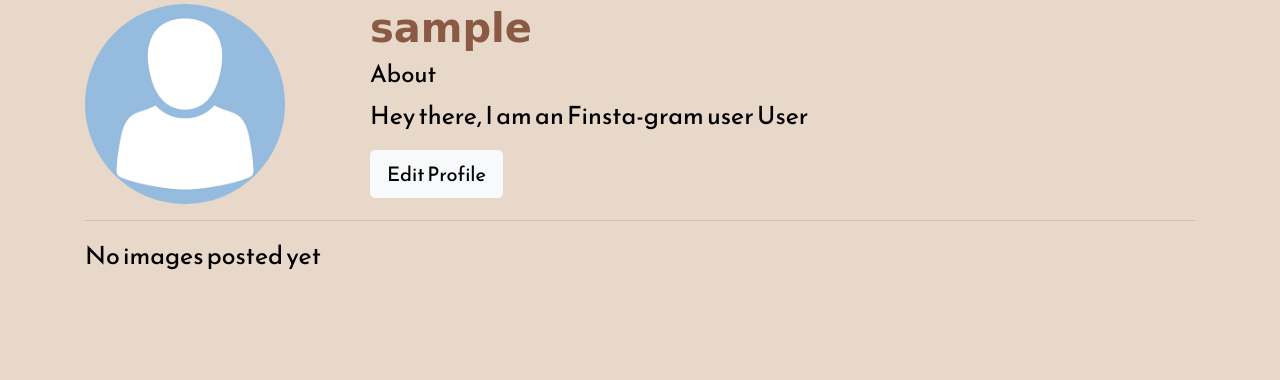
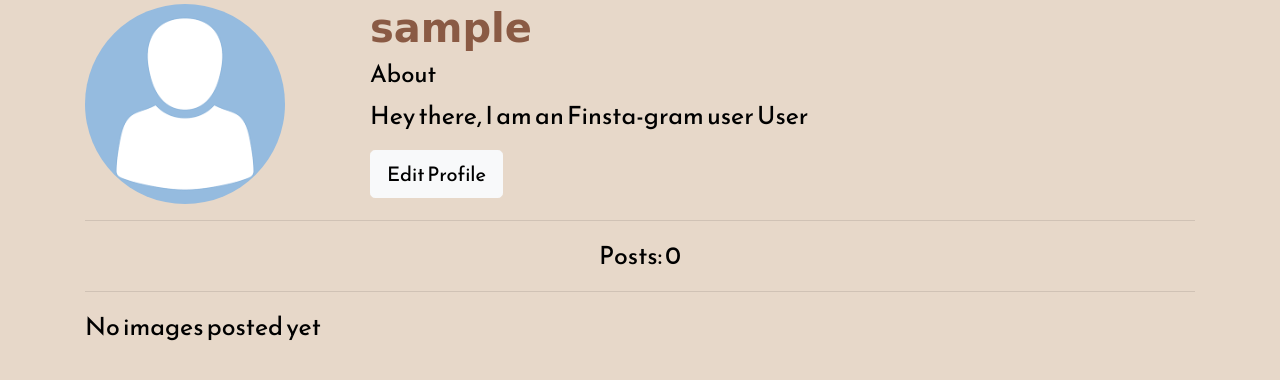
Before and after one commit to kangangi/Finsta, a Django app: page /profile/ in a window 1280 px wide. Shown: the part 142-522 px from the top of the page. Run offline with Django 3.2, Linux system fonts and the light colour scheme; the visitor is signed in with stand-in values (Sample User, id 1); data comes from the database, SQL or seed files in the repository; data that the repository does not hold is empty; some libraries are stand-ins or nearby versions; some web fonts are replaced.

Commit message:
add post count per profile

```diff
--- a/insta/templates/profile.html
+++ b/insta/templates/profile.html
@@ -22,7 +22,8 @@
         <button class = "btn btn-light btn-lg"><a style="color: black;"href="{% url 'edit_profile' %}">Edit Profile</a></button>
 
     </div></div>
-
+    <hr>
+    <p class= "text-center">Posts: {{posts}}</p>
     <hr>
     <div id="image-list">
         {% if images %}
--- a/insta/views.py
+++ b/insta/views.py
@@ -28,7 +28,8 @@ def profile(request):
     current_user = request.user
     profile = Profile.objects.get(user =current_user)
     images = Image.get_profile_images(current_user)
-    return render(request, 'profile.html', {"profile" : profile, "images":images} )
+    posts = images.count()
+    return render(request, 'profile.html', {"profile" : profile, "images":images, "posts": posts} )
 
 @login_required
 def upload_image(request):
@@ -70,7 +71,8 @@ def search_profile(request, user):
     title = "Profile"
     profile = Profile.objects.get(user =user)
     images = Image.get_profile_images(user)
-    return render(request, 'search_profile.html', {"profile" : profile, "images":images} )
+    posts = images.count()
+    return render(request, 'search_profile.html', {"profile" : profile, "images":images, "posts": posts} )
 
 
 def add_comment(request,id):
```
Also changed, not shown: insta/templates/search_profile.html (+5 -3 lines), media/images/fun2.jpeg.
